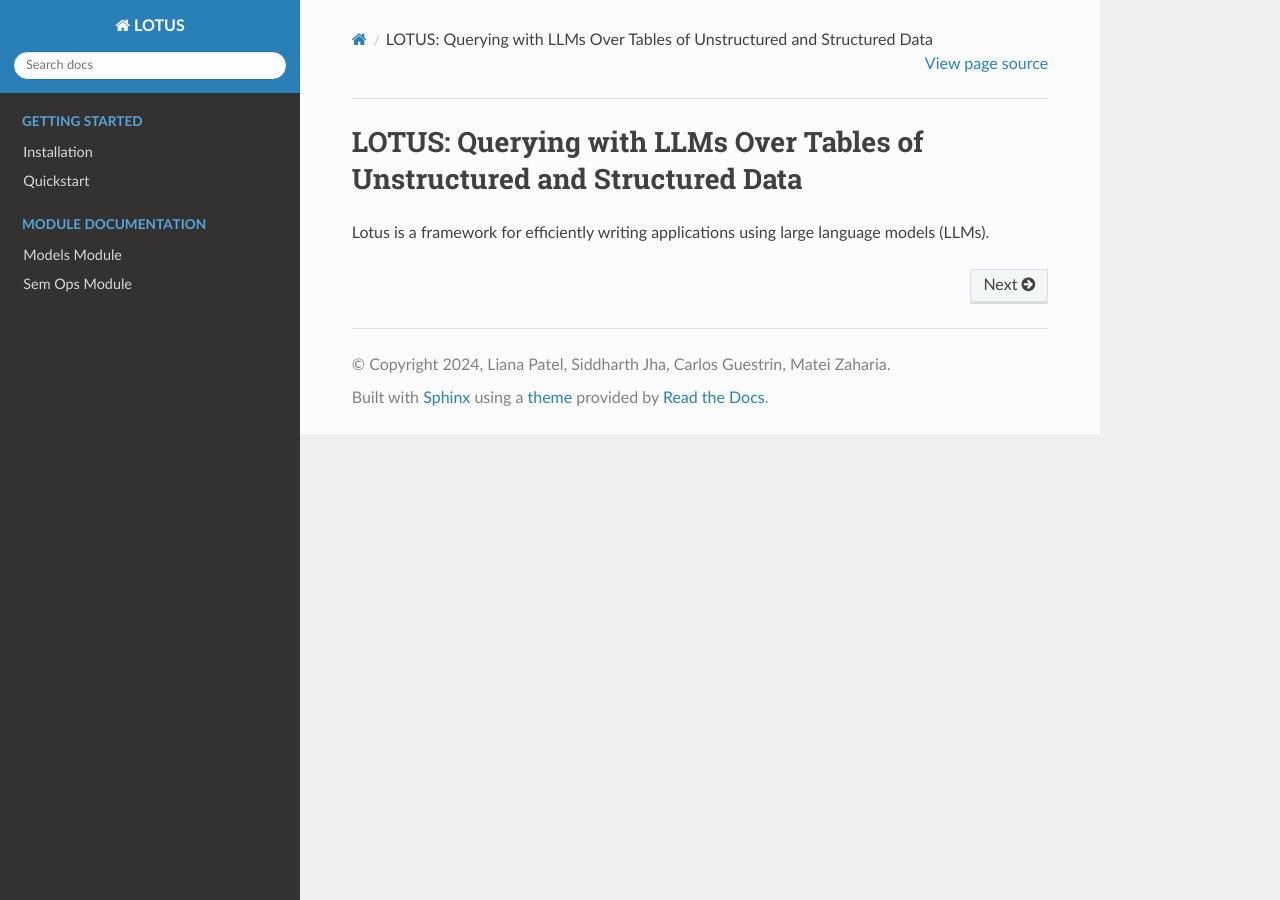
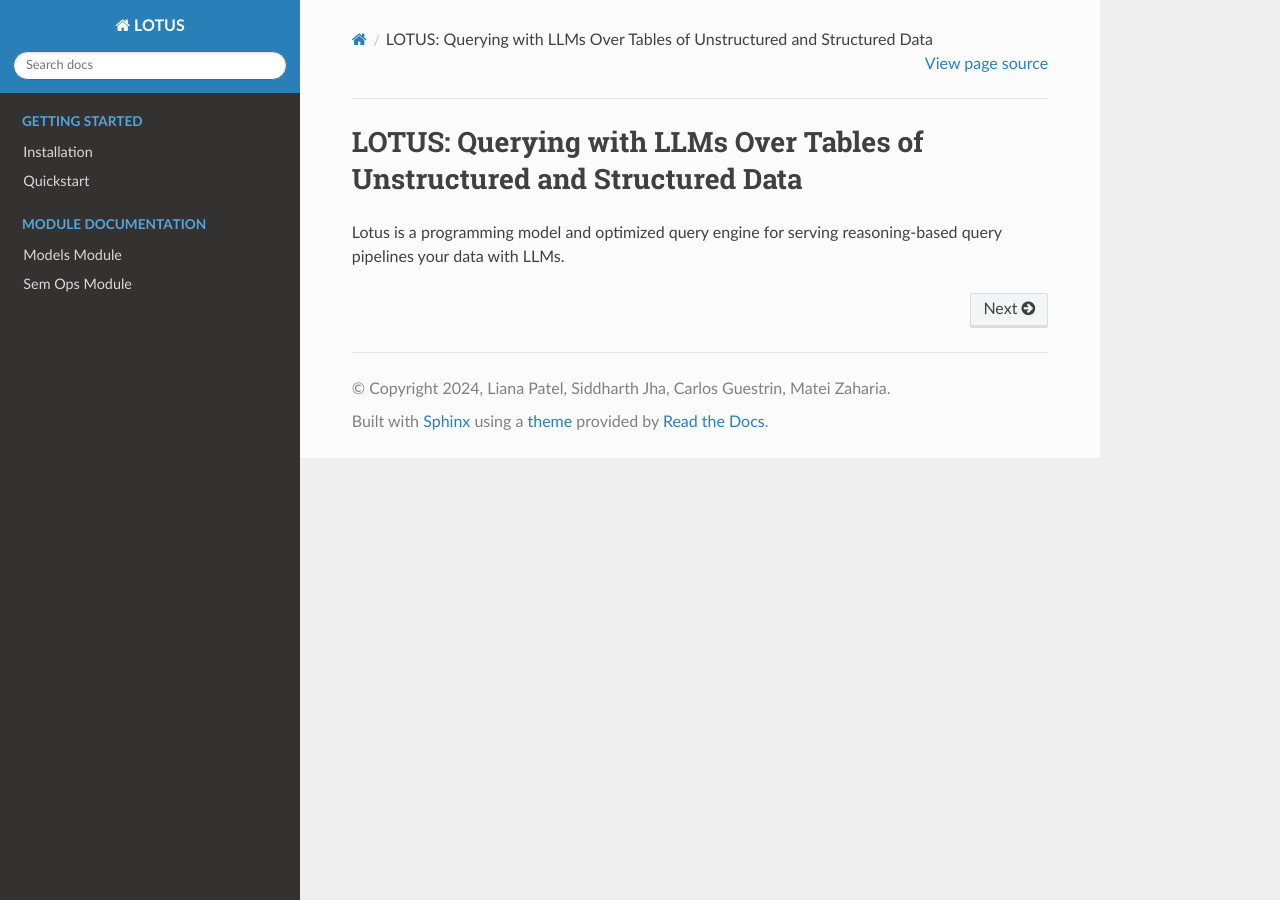
Before and after one commit to TAG-Research/lotus, a Sphinx documentation site: the page built from docs/index.rst, in a window 1280 px wide. Built offline with Sphinx 7.4.7 and the Read the Docs theme 2.0.0, drawn with Linux system fonts in a browser that asks for light colours.

Commit message:
Update index.rst

```diff
--- a/docs/index.rst
+++ b/docs/index.rst
@@ -6,7 +6,7 @@
 LOTUS: Querying with LLMs Over Tables of Unstructured and Structured Data
 =================================================================================
 
-Lotus is a framework for efficiently writing applications using large language models (LLMs).
+Lotus is a programming model and optimized query engine for serving reasoning-based query pipelines your data with LLMs.
 
 .. toctree::
    :hidden:
```
